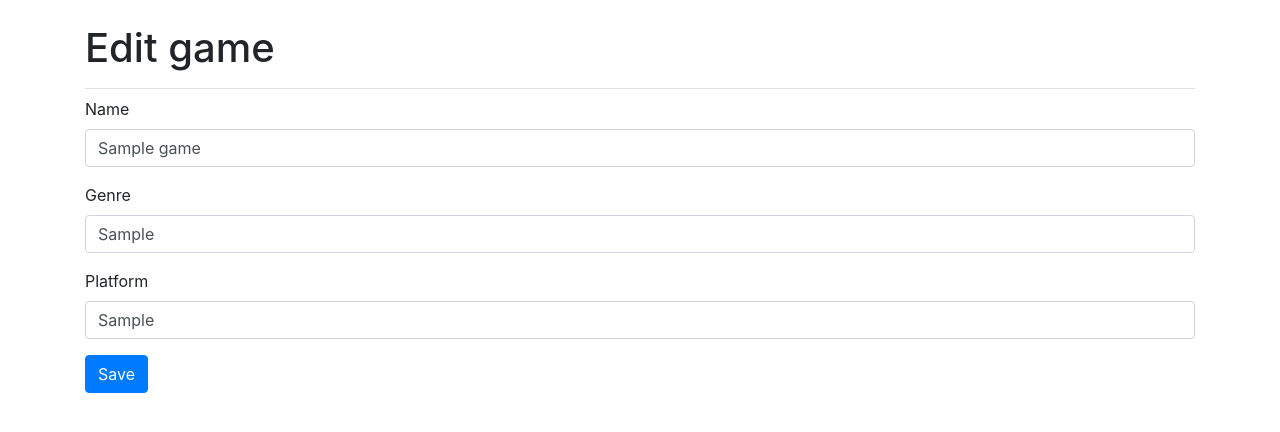
After one commit to arthuramsouza/playroom, a Flask app: page /edit/1 in a window 1280 px wide. The commit adds this page. Shown: the top 432 px of the page. Run offline with Flask 2, Linux system fonts and the light colour scheme; the visitor is signed in with stand-in values (Sample User, id 1); tables that the repository leaves empty or names only in its code hold one stand-in row (values such as "Sample post"); some libraries are stand-ins or nearby versions.

Commit message:
Add 'edit' and 'update' routes to update games in the database

```diff
--- a/app.py
+++ b/app.py
@@ -63,5 +63,24 @@ def create():
     return redirect(url_for('index'))
 
 
+@app.route('/edit/<int:id>')
+def edit(id):
+    if 'logged_user' not in session or session['logged_user'] is None:
+        flash('You must login before editing a game.', 'danger')
+        return redirect(url_for('login', next_page=url_for('edit', id=id)))
+    game = game_dao.search_by_id(id)
+    return render_template('edit.html', title='Edit game', game=game)
+
+
+@app.route('/update', methods=['POST'])
+def update():
+    id = request.form['id']
+    name = request.form['name']
+    genre = request.form['genre']
+    platform = request.form['platform']
+    game_dao.save(Game(name, genre, platform, id))
+    return redirect(url_for('index'))
+
+
 if __name__ == '__main__':
     app.run()
--- /dev/null
+++ b/templates/edit.html
@@ -0,0 +1,21 @@
+{% extends "template.html" %}
+{% block content %}
+    <form action="{{ url_for('update') }}" method="post">
+        <fieldset>
+            <input type="hidden" name="id" value="{{ game.id }}"/>
+            <div class="form-group">
+                <label for="name">Name</label>
+                <input type="text" id="name" name="name" class="form-control" value="{{ game.name }}"/>
+            </div>
+            <div class="form-group">
+                <label for="genre">Genre</label>
+                <input type="text" id="genre" name="genre" class="form-control" value="{{ game.genre }}"/>
+            </div>
+            <div class="form-group">
+                <label for="platform">Platform</label>
+                <input type="text" id="platform" name="platform" class="form-control" value="{{ game.platform }}"/>
+            </div>
+            <button type="submit" class="btn btn-primary">Save</button>
+        </fieldset>
+    </form>
+{% endblock %}
--- a/templates/list.html
+++ b/templates/list.html
@@ -7,6 +7,7 @@
                     <th>Name</th>
                     <th>Genre</th>
                     <th>Platform</th>
+                    <th></th>
                 </tr>
             </thead>
             <tbody>
@@ -15,6 +16,11 @@
                     <td>{{ game.name }}</td>
                     <td>{{ game.genre }}</td>
                     <td>{{ game.platform }}</td>
+                    <td>
+                        <a class="btn btn-outline-primary btn-sm" href="{{ url_for('edit', id=game.id) }}" role="button">
+                            <i class="far fa-edit"></i>
+                        </a>
+                    </td>
                 </tr>
                 {% endfor %}
             </tbody>
--- a/templates/template.html
+++ b/templates/template.html
@@ -5,6 +5,7 @@
     <meta name="viewport" content="width=device-width, initial-scale=1.0">
     <title>{{ title }}</title>
     <link rel="stylesheet" href="{{ url_for('static', filename='bootstrap.min.css') }}">
+    <script src="https://kit.fontawesome.com/a076d05399.js"></script>
 </head>
 <body>
     <div class="container">
```
